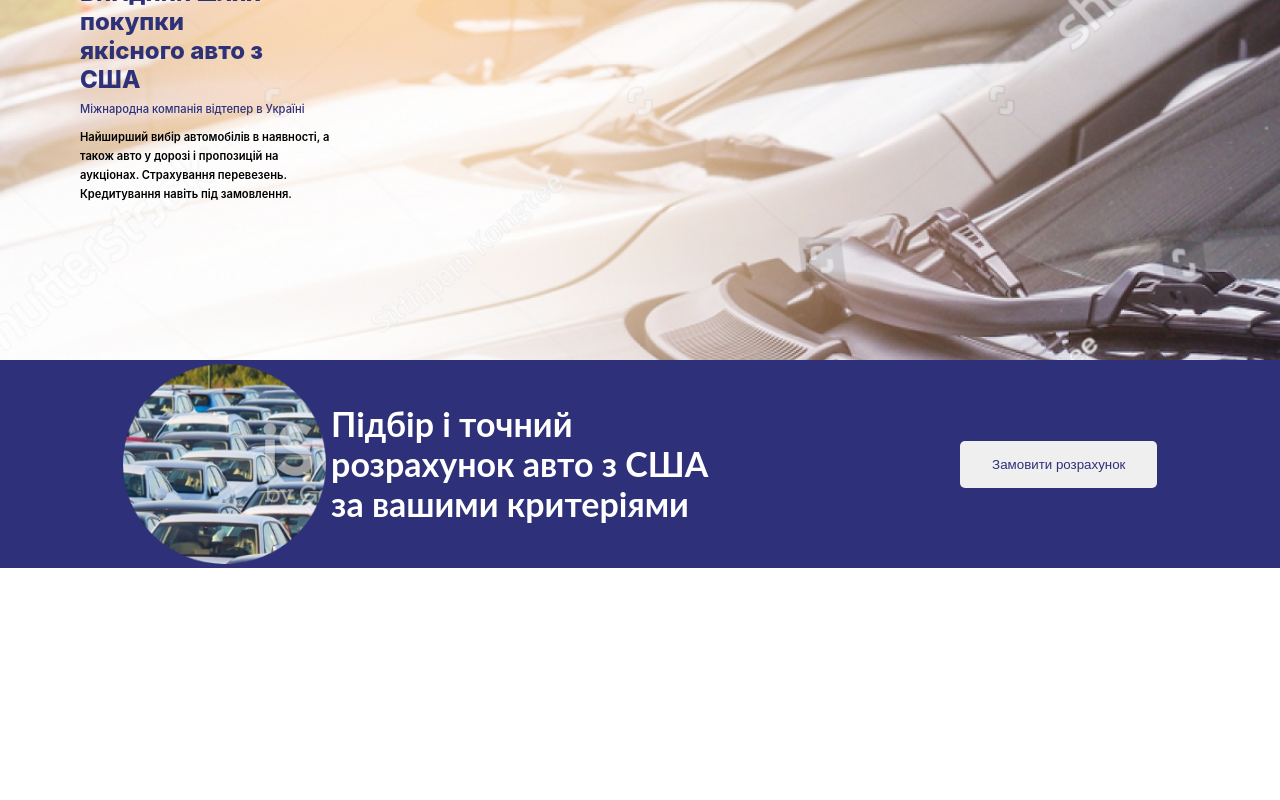
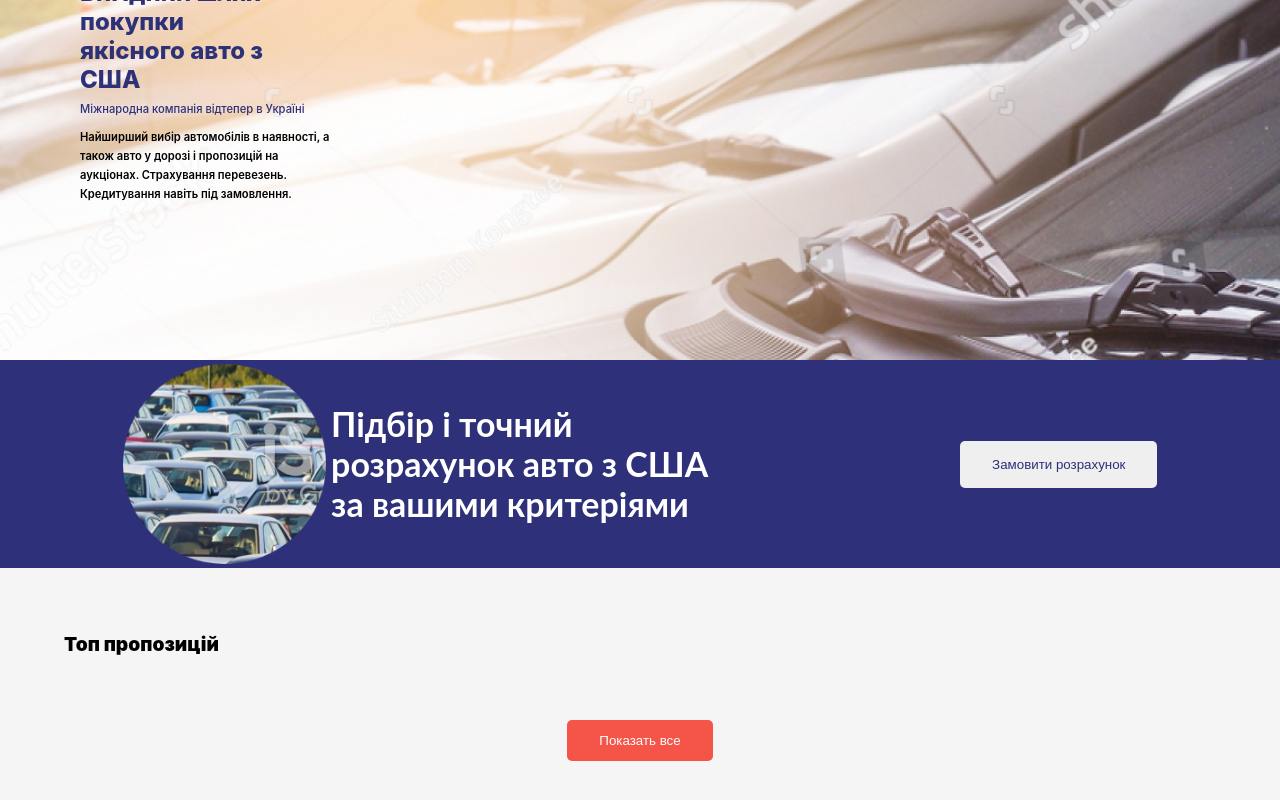
Before and after one commit to bertamatu/mockup-cars-site, a React (Create React App) app: page / in a window 1280 px wide. Shown: the part 232-1032 px from the top of the page. Built offline with nearby package versions, Linux system fonts and the light colour scheme.

Commit message:
products section button and text

```diff
--- a/src/containers/ProductsCars.js
+++ b/src/containers/ProductsCars.js
@@ -2,11 +2,33 @@
 import styled from "styled-components";
 
 const ProductsCars = () => {
-  return <CarsContainer></CarsContainer>;
+  return (
+    <CarsContainer>
+      <TopOffersText>Топ пропозицій</TopOffersText>
+      <ShowAllButton>Показать все</ShowAllButton>
+    </CarsContainer>
+  );
 };
 
 export default ProductsCars;
 
 const CarsContainer = styled.section`
   min-height: 100vh;
+  background: #f5f5f5 0% 0% no-repeat padding-box;
+  text-align: center;
 `;
+
+const TopOffersText = styled.p`
+  margin: 0;
+  font-size: 1.2rem;
+  font-weight: 900;
+  text-align: left;
+  padding: 4rem;
+`;
+const ShowAllButton = styled.button`
+  background: #f55448 0% 0% no-repeat padding-box;
+  border: none;
+  padding: 0.8rem 2rem;
+  border-radius: 5px;
+  color: white;
+`;
```
